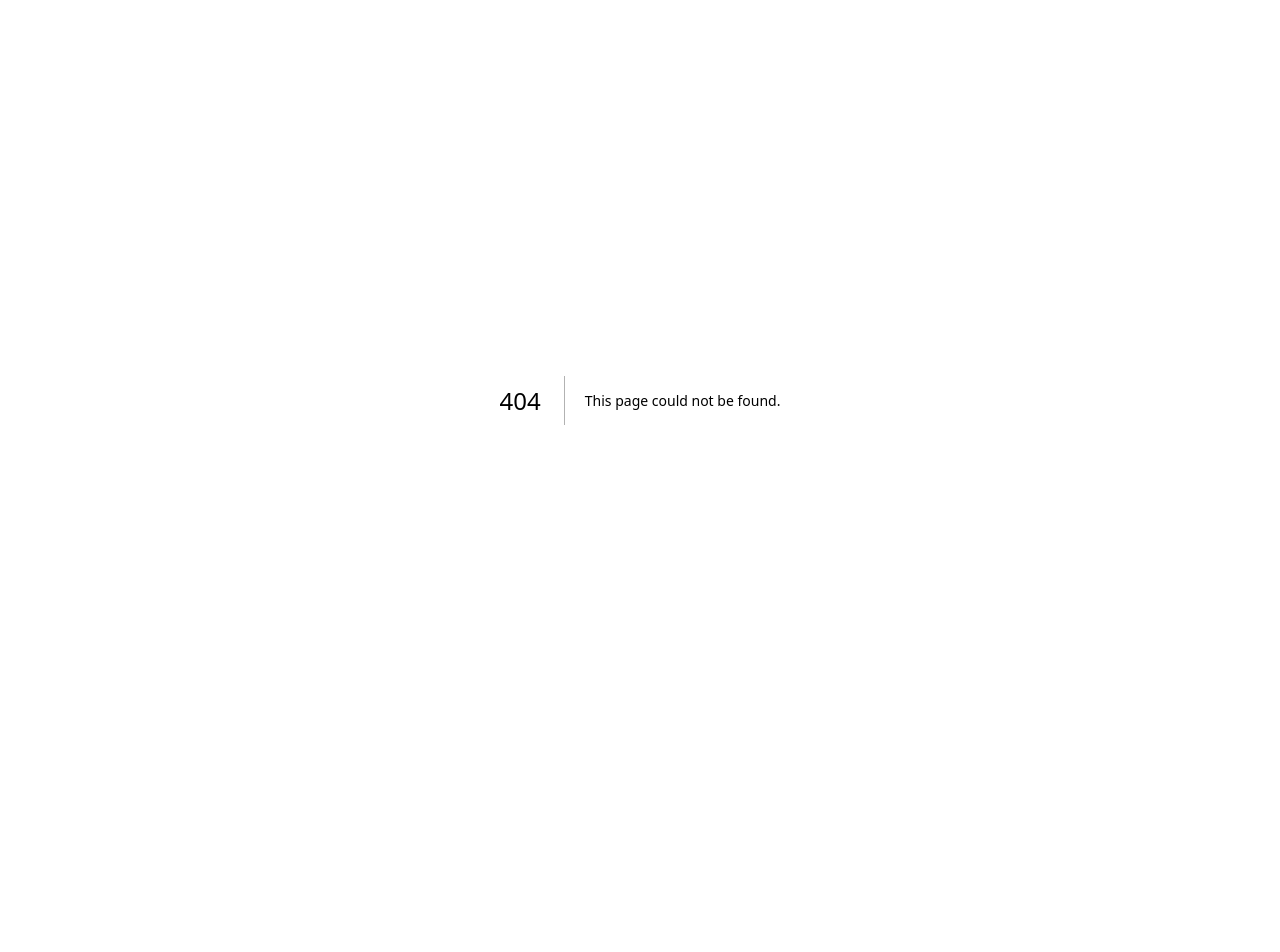
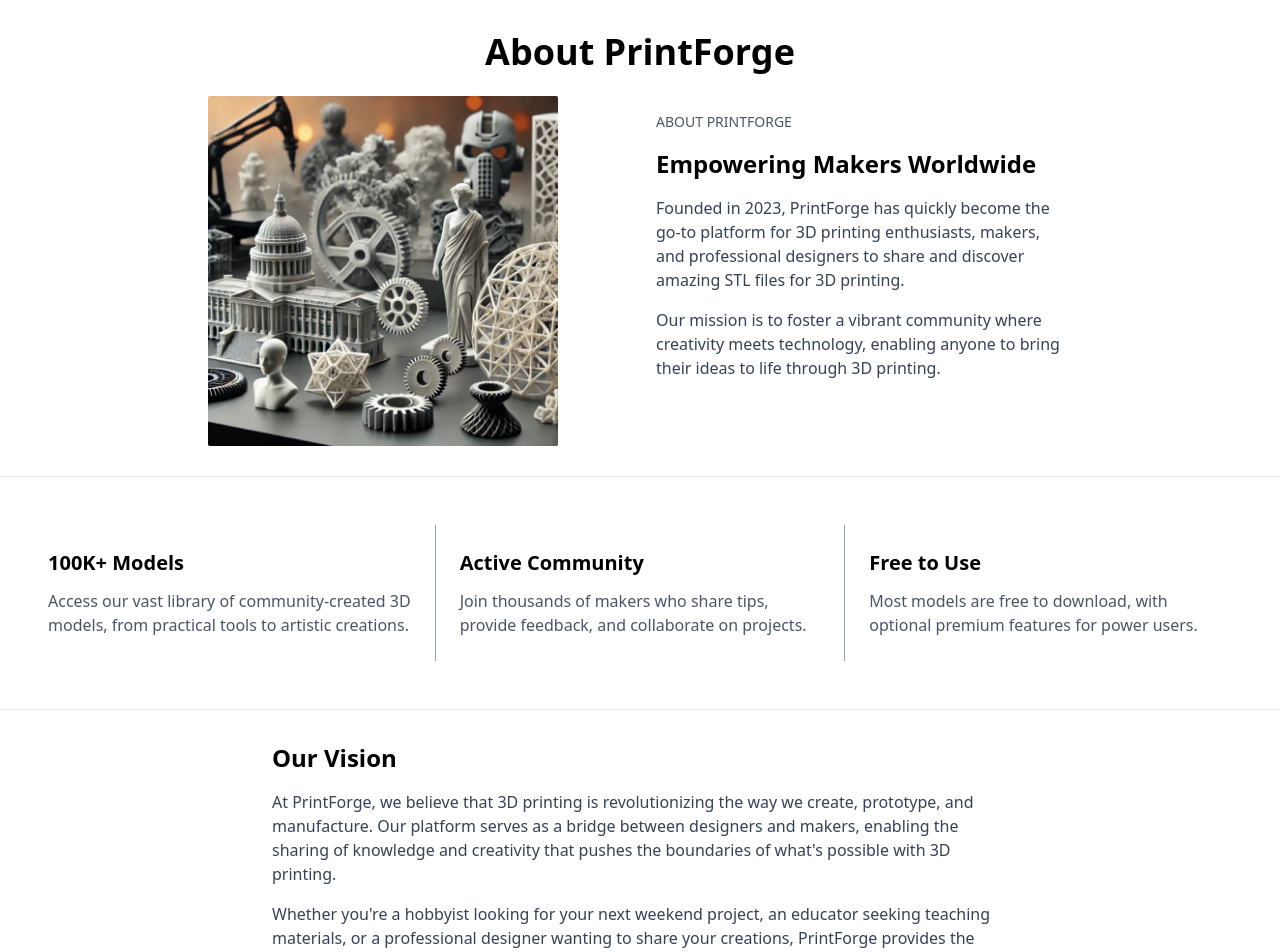
Before and after one commit to KhaledSaeed18/print-forge, a Next.js app: page /about in a window 1280 px wide. Before the commit this address had no page. Shown: the top 952 px of the page. Before the commit the page ends 800 px from the top, so only its background shows below. Built offline with nearby package versions, Linux system fonts and the light colour scheme.

Commit message:
feat: add AboutPage component with content and key features

```diff
--- /dev/null
+++ b/app/about/page.tsx
@@ -0,0 +1,101 @@
+export default function AboutPage() {
+    return (
+        <main>
+            <section className="container max-w-4xl px-4 py-8 mx-auto">
+                <h1 className="mb-6 text-4xl font-bold text-center">
+                    About PrintForge
+                </h1>
+
+                <div className="grid items-center gap-8 mb-12 md:grid-cols-2">
+                    <div className="relative h-[300px] w-full">
+                        <img
+                            src="/hero-image-square.png"
+                            alt="PrintForge Community - A group of makers collaborating on 3D printing projects"
+                            width="350"
+                        />
+                    </div>
+                    <div>
+                        <p className="mb-4 text-sm text-gray-600 uppercase" aria-hidden="true">
+                            About PrintForge
+                        </p>
+                        <h2 className="mb-4 text-2xl font-semibold">
+                            Empowering Makers Worldwide
+                        </h2>
+                        <p className="mb-4 text-gray-700">
+                            Founded in 2023, PrintForge has quickly become the
+                            go-to platform for 3D printing enthusiasts, makers,
+                            and professional designers to share and discover
+                            amazing STL files for 3D printing.
+                        </p>
+                        <p className="text-gray-700">
+                            Our mission is to foster a vibrant community where
+                            creativity meets technology, enabling anyone to
+                            bring their ideas to life through 3D printing.
+                        </p>
+                    </div>
+                </div>
+            </section>
+
+            <hr className="border-gray-200" aria-hidden="true" />
+
+            <section className="py-12" aria-labelledby="key-features">
+                <div className="px-6 mx-auto max-w-7xl">
+                    <h2 id="key-features" className="sr-only">Key Features</h2>
+                    <div className="grid gap-6 md:gap-0 md:grid-cols-3">
+                        <article className="p-6 bg-white">
+                            <h3 className="mb-3 text-xl font-semibold">
+                                100K+ Models
+                            </h3>
+                            <p className="text-gray-600">
+                                Access our vast library of community-created 3D
+                                models, from practical tools to artistic
+                                creations.
+                            </p>
+                        </article>
+                        <article className="p-6 bg-white border-gray-400 md:border-x">
+                            <h3 className="mb-3 text-xl font-semibold">
+                                Active Community
+                            </h3>
+                            <p className="text-gray-600">
+                                Join thousands of makers who share tips, provide
+                                feedback, and collaborate on projects.
+                            </p>
+                        </article>
+                        <article className="p-6 bg-white">
+                            <h3 className="mb-3 text-xl font-semibold">
+                                Free to Use
+                            </h3>
+                            <p className="text-gray-600">
+                                Most models are free to download, with optional
+                                premium features for power users.
+                            </p>
+                        </article>
+                    </div>
+                </div>
+            </section>
+
+            <hr className="border-gray-200" aria-hidden="true" />
+
+            <section className="container max-w-3xl px-4 py-8 mx-auto">
+                <div className="prose max-w-none">
+                    <h2 className="mb-4 text-2xl font-semibold">Our Vision</h2>
+                    <p className="mb-4 text-gray-700">
+                        At PrintForge, we believe that 3D printing is
+                        revolutionizing the way we create, prototype, and
+                        manufacture. Our platform serves as a bridge between
+                        designers and makers, enabling the sharing of knowledge
+                        and creativity that pushes the boundaries of what's
+                        possible with 3D printing.
+                    </p>
+                    <p className="text-gray-700">
+                        Whether you're a hobbyist looking for your next weekend
+                        project, an educator seeking teaching materials, or a
+                        professional designer wanting to share your creations,
+                        PrintForge provides the tools and community to support
+                        your journey in 3D printing.
+                    </p>
+                </div>
+            </section>
+        </main>
+    )
+}
```
